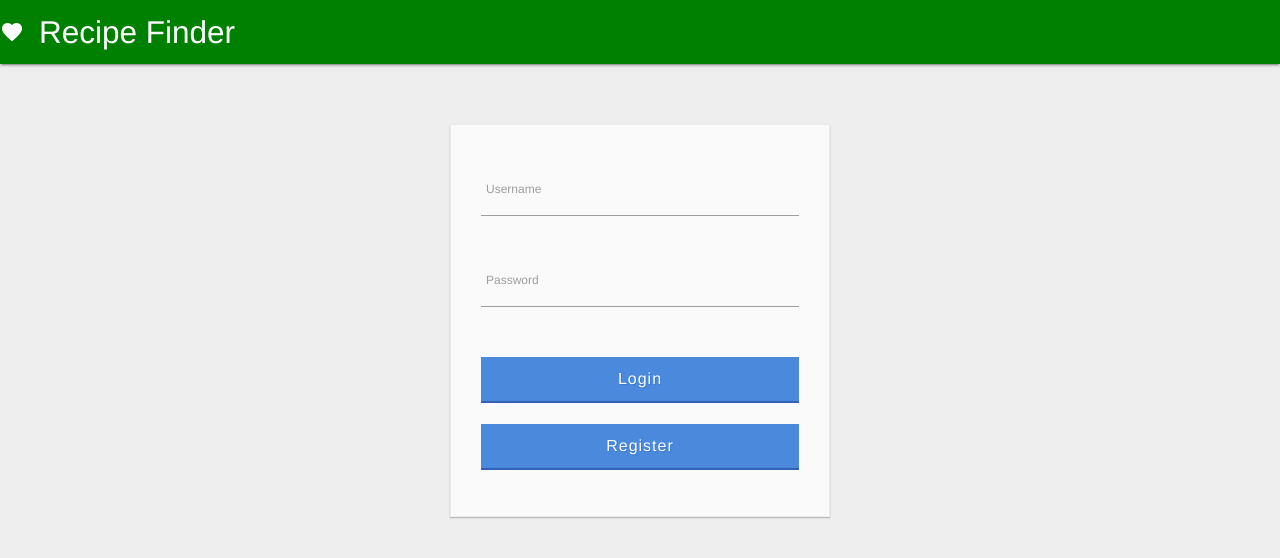
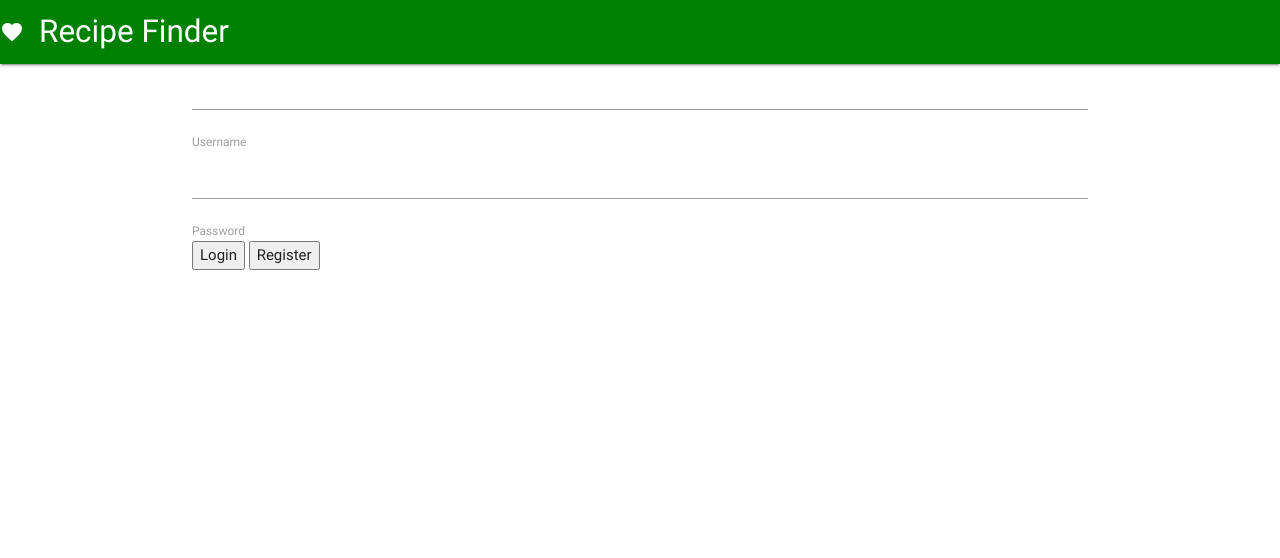
Before and after one commit to CSUMB-SCD/cst438-project1, a Flask app: page / in a window 1280 px wide. Shown: the top 558 px of the page. Run offline with Flask 2, Linux system fonts and the light colour scheme; some libraries are stand-ins or nearby versions.

```diff
--- a/static/css/main.css
+++ b/static/css/main.css
@@ -61,239 +61,239 @@
     to {opacity:1 ;}
 }
 
-* { box-sizing:border-box; }
+/** { box-sizing:border-box; }*/
 
-body {
-    font-family: Helvetica;
-    background: #eee;
-  -webkit-font-smoothing: antialiased;
-}
+/*body {*/
+/*    font-family: Helvetica;*/
+/*    background: #eee;*/
+/*  -webkit-font-smoothing: antialiased;*/
+/*}*/
 
-hgroup {
-    text-align:center;
-    margin-top: 4em;
-}
+/*hgroup { */
+/*    text-align:center;*/
+/*    margin-top: 4em;*/
+/*}*/
 
-h1, h3 { font-weight: 300; }
+/*h1, h3 { font-weight: 300; }*/
 
-h1 { color: #636363; }
+/*h1 { color: #636363; }*/
 
-h3 { color: #4a89dc; }
+/*h3 { color: #4a89dc; }*/
 
-form {
-    width: 380px;
-    margin: 4em auto;
-    padding: 3em 2em 2em 2em;
-    background: #fafafa;
-    border: 1px solid #ebebeb;
-    box-shadow: rgba(0,0,0,0.14902) 0px 1px 1px 0px,rgba(0,0,0,0.09804) 0px 1px 2px 0px;
-}
+/*form {*/
+/*    width: 380px;*/
+/*    margin: 4em auto;*/
+/*    padding: 3em 2em 2em 2em;*/
+/*    background: #fafafa;*/
+/*    border: 1px solid #ebebeb;*/
+/*    box-shadow: rgba(0,0,0,0.14902) 0px 1px 1px 0px,rgba(0,0,0,0.09804) 0px 1px 2px 0px;*/
+/*}*/
 
-.group {
-    position: relative;
-    margin-bottom: 45px;
-}
+/*.group { */
+/*    position: relative; */
+/*    margin-bottom: 45px; */
+/*}*/
 
-input {
-    font-size: 18px;
-    padding: 10px 10px 10px 5px;
-    -webkit-appearance: none;
-    display: block;
-    background: #fafafa;
-    color: #636363;
-    width: 100%;
-    border: none;
-    border-radius: 0;
-    border-bottom: 1px solid #757575;
-}
+/*input {*/
+/*    font-size: 18px;*/
+/*    padding: 10px 10px 10px 5px;*/
+/*    -webkit-appearance: none;*/
+/*    display: block;*/
+/*    background: #fafafa;*/
+/*    color: #636363;*/
+/*    width: 100%;*/
+/*    border: none;*/
+/*    border-radius: 0;*/
+/*    border-bottom: 1px solid #757575;*/
+/*}*/
 
-input:focus { outline: none; }
+/*input:focus { outline: none; }*/
 
 
 /* Label */
 
-label {
-    color: #999;
-    font-size: 18px;
-    font-weight: normal;
-    position: absolute;
-    pointer-events: none;
-    left: 5px;
-    top: 10px;
-    transition: all 0.2s ease;
-}
+/*label {*/
+/*    color: #999; */
+/*    font-size: 18px;*/
+/*    font-weight: normal;*/
+/*    position: absolute;*/
+/*    pointer-events: none;*/
+/*    left: 5px;*/
+/*    top: 10px;*/
+/*    transition: all 0.2s ease;*/
+/*}*/
 
 
 /* active */
 
-input:focus ~ label, input.used ~ label {
-    top: -20px;
-  transform: scale(.75); left: -2px;
+/*input:focus ~ label, input.used ~ label {*/
+/*    top: -20px;*/
+/*  transform: scale(.75); left: -2px;*/
     /* font-size: 14px; */
-    color: #4a89dc;
-}
+/*    color: #4a89dc;*/
+/*}*/
 
 
 /* Underline */
 
-.bar {
-    position: relative;
-    display: block;
-    width: 100%;
-}
+/*.bar {*/
+/*    position: relative;*/
+/*    display: block;*/
+/*    width: 100%;*/
+/*}*/
 
-.bar:before, .bar:after {
-    content: '';
-    height: 2px;
-    width: 0;
-    bottom: 1px;
-    position: absolute;
-    background: #4a89dc;
-    transition: all 0.2s ease;
-}
+/*.bar:before, .bar:after {*/
+/*    content: '';*/
+/*    height: 2px; */
+/*    width: 0;*/
+/*    bottom: 1px; */
+/*    position: absolute;*/
+/*    background: #4a89dc; */
+/*    transition: all 0.2s ease;*/
+/*}*/
 
-.bar:before { left: 50%; }
+/*.bar:before { left: 50%; }*/
 
-.bar:after { right: 50%; }
+/*.bar:after { right: 50%; }*/
 
 
 /* active */
 
-input:focus ~ .bar:before, input:focus ~ .bar:after { width: 50%; }
+/*input:focus ~ .bar:before, input:focus ~ .bar:after { width: 50%; }*/
 
 
 /* Highlight */
 
-.highlight {
-    position: absolute;
-    height: 60%;
-    width: 100px;
-    top: 25%;
-    left: 0;
-    pointer-events: none;
-    opacity: 0.5;
-}
+/*.highlight {*/
+/*    position: absolute;*/
+/*    height: 60%; */
+/*    width: 100px; */
+/*    top: 25%; */
+/*    left: 0;*/
+/*    pointer-events: none;*/
+/*    opacity: 0.5;*/
+/*}*/
 
 
 /* active */
 
-input:focus ~ .highlight {
-    animation: inputHighlighter 0.3s ease;
-}
+/*input:focus ~ .highlight {*/
+/*    animation: inputHighlighter 0.3s ease;*/
+/*}*/
 
 
 /* Animations */
 
-@keyframes inputHighlighter {
-    from { background: #4a89dc; }
-    to  { width: 0; background: transparent; }
-}
+/*@keyframes inputHighlighter {*/
+/*    from { background: #4a89dc; }*/
+/*    to  { width: 0; background: transparent; }*/
+/*}*/
 
 
 /* Button */
 
-.button {
-  position: relative;
-  display: inline-block;
-  padding: 12px 24px;
-  margin: .3em 0 1em 0;
-  width: 100%;
-  vertical-align: middle;
-  color: #fff;
-  font-size: 16px;
-  line-height: 20px;
-  -webkit-font-smoothing: antialiased;
-  text-align: center;
-  letter-spacing: 1px;
-  background: transparent;
-  border: 0;
-  border-bottom: 2px solid #3160B6;
-  cursor: pointer;
-  transition: all 0.15s ease;
-}
-.button:focus { outline: 0; }
+/*.button {*/
+/*  position: relative;*/
+/*  display: inline-block;*/
+/*  padding: 12px 24px;*/
+/*  margin: .3em 0 1em 0;*/
+/*  width: 100%;*/
+/*  vertical-align: middle;*/
+/*  color: #fff;*/
+/*  font-size: 16px;*/
+/*  line-height: 20px;*/
+/*  -webkit-font-smoothing: antialiased;*/
+/*  text-align: center;*/
+/*  letter-spacing: 1px;*/
+/*  background: transparent;*/
+/*  border: 0;*/
+/*  border-bottom: 2px solid #3160B6;*/
+/*  cursor: pointer;*/
+/*  transition: all 0.15s ease;*/
+/*}*/
+/*.button:focus { outline: 0; }*/
 
 
 /* Button modifiers */
 
-.buttonBlue {
-  background: #4a89dc;
-  text-shadow: 1px 1px 0 rgba(39, 110, 204, .5);
-}
+/*.buttonBlue {*/
+/*  background: #4a89dc;*/
+/*  text-shadow: 1px 1px 0 rgba(39, 110, 204, .5);*/
+/*}*/
 
-.buttonBlue:hover { background: #357bd8; }
+/*.buttonBlue:hover { background: #357bd8; }*/
 
 
 /* Ripples container */
 
-.ripples {
-  position: absolute;
-  top: 0;
-  left: 0;
-  width: 100%;
-  height: 100%;
-  overflow: hidden;
-  background: transparent;
-}
+/*.ripples {*/
+/*  position: absolute;*/
+/*  top: 0;*/
+/*  left: 0;*/
+/*  width: 100%;*/
+/*  height: 100%;*/
+/*  overflow: hidden;*/
+/*  background: transparent;*/
+/*}*/
 
 
 /* Ripples circle */
 
-.ripplesCircle {
-  position: absolute;
-  top: 50%;
-  left: 50%;
-  transform: translate(-50%, -50%);
-  opacity: 0;
-  width: 0;
-  height: 0;
-  border-radius: 50%;
-  background: rgba(255, 255, 255, 0.25);
-}
+/*.ripplesCircle {*/
+/*  position: absolute;*/
+/*  top: 50%;*/
+/*  left: 50%;*/
+/*  transform: translate(-50%, -50%);*/
+/*  opacity: 0;*/
+/*  width: 0;*/
+/*  height: 0;*/
+/*  border-radius: 50%;*/
+/*  background: rgba(255, 255, 255, 0.25);*/
+/*}*/
 
-.ripples.is-active .ripplesCircle {
-  animation: ripples .4s ease-in;
-}
+/*.ripples.is-active .ripplesCircle {*/
+/*  animation: ripples .4s ease-in;*/
+/*}*/
 
 
 /* Ripples animation */
 
-@keyframes ripples {
-  0% { opacity: 0; }
+/*@keyframes ripples {*/
+/*  0% { opacity: 0; }*/
 
-  25% { opacity: 1; }
+/*  25% { opacity: 1; }*/
 
-  100% {
-    width: 200%;
-    padding-bottom: 200%;
-    opacity: 0;
-  }
-}
+/*  100% {*/
+/*    width: 200%;*/
+/*    padding-bottom: 200%;*/
+/*    opacity: 0;*/
+/*  }*/
+/*}*/
 
-footer { text-align: center; }
+/*footer { text-align: center; }*/
 
-footer p {
-    color: #888;
-    font-size: 13px;
-    letter-spacing: .4px;
-}
+/*footer p {*/
+/*    color: #888;*/
+/*    font-size: 13px;*/
+/*    letter-spacing: .4px;*/
+/*}*/
 
-footer a {
-    color: #4a89dc;
-    text-decoration: none;
-    transition: all .2s ease;
-}
+/*footer a {*/
+/*    color: #4a89dc;*/
+/*    text-decoration: none;*/
+/*    transition: all .2s ease;*/
+/*}*/
 
-footer a:hover {
-    color: #666;
-    text-decoration: underline;
-}
+/*footer a:hover {*/
+/*    color: #666;*/
+/*    text-decoration: underline;*/
+/*}*/
 
-footer img {
-    width: 80px;
-    transition: all .2s ease;
-}
+/*footer img {*/
+/*    width: 80px;*/
+/*    transition: all .2s ease;*/
+/*}*/
 
-footer img:hover { opacity: .83; }
+/*footer img:hover { opacity: .83; }*/
 
-footer img:focus , footer a:focus { outline: none; }
+/*footer img:focus , footer a:focus { outline: none; }*/
```
